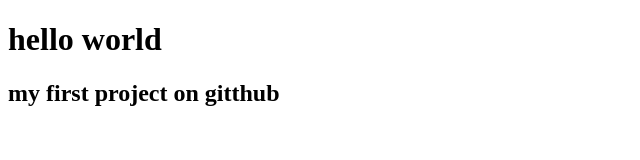
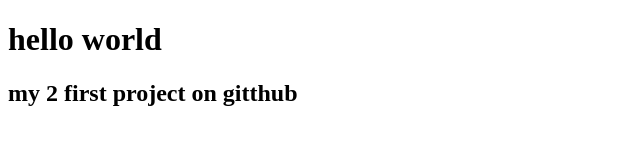
Before and after one commit to JudeDLashan/First-Project, a plain HTML site: page index.html in a window 1280 px wide. Shown: the whole page, without its empty margins (0-640 px from the left). Drawn offline with Linux system fonts and the light colour scheme.

Commit message:
Attemp 2

```diff
--- a/index.html
+++ b/index.html
@@ -7,6 +7,6 @@
 </head>
 <body>
     <h1>hello world</h1>
-    <h2>my first project on gitthub</h2>
+    <h2>my 2 first project on gitthub</h2>
 </body>
 </html>
```
